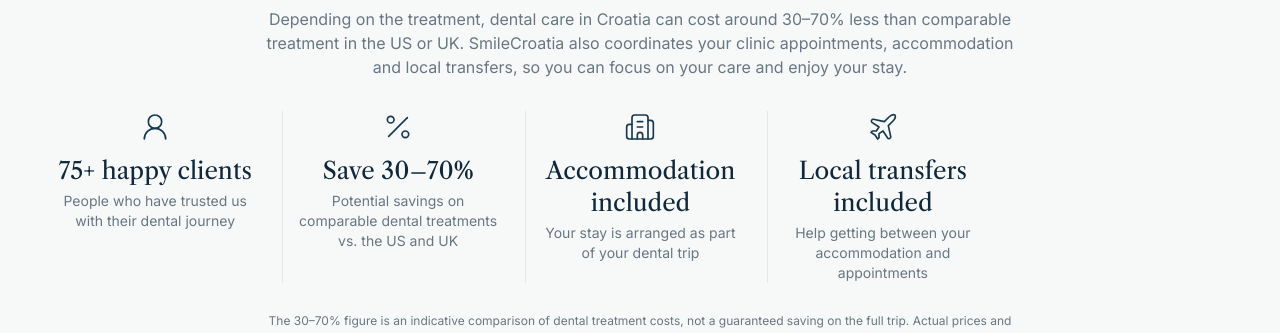
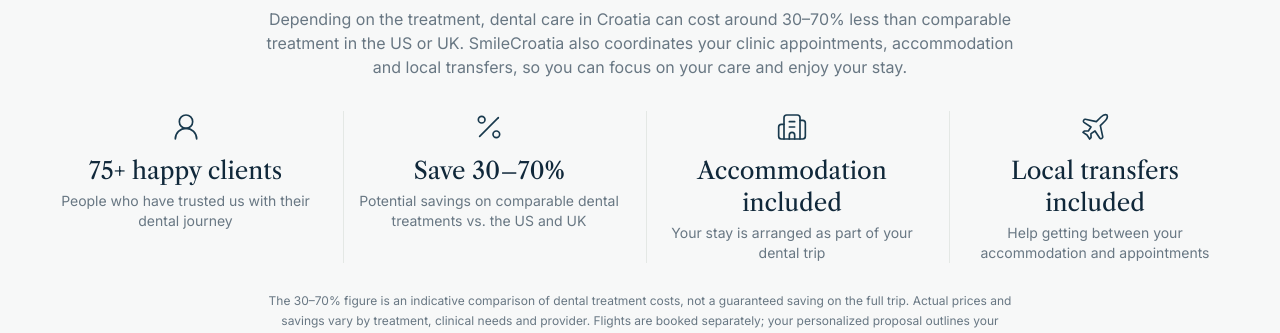
Before and after one commit to ivansusac2209/SmileCroatia, a Vue app: page / in a window 1280 px wide. Shown: the part 3895-4228 px from the top of the page. Built offline with nearby package versions, Linux system fonts and the light colour scheme.

Commit message:
Center four homepage benefit columns

```diff
--- a/src/components/home/StatsStrip.vue
+++ b/src/components/home/StatsStrip.vue
@@ -10,7 +10,7 @@
         <h2 id="why-title" class="mt-3 text-3xl text-navy-900 lg:text-4xl">Dental care with the ease of a Croatian getaway.</h2>
         <p class="mt-3 text-sm leading-6 text-muted sm:text-base">Depending on the treatment, dental care in Croatia can cost around 30–70% less than comparable treatment in the US or UK. SmileCroatia also coordinates your clinic appointments, accommodation and local transfers, so you can focus on your care and enjoy your stay.</p>
       </div>
-      <ul class="grid grid-cols-2 gap-x-3 gap-y-8 md:grid-cols-5">
+      <ul class="grid grid-cols-2 gap-x-3 gap-y-8 md:grid-cols-4">
         <li
           v-for="(stat, i) in stats"
           :key="stat.title"
```
